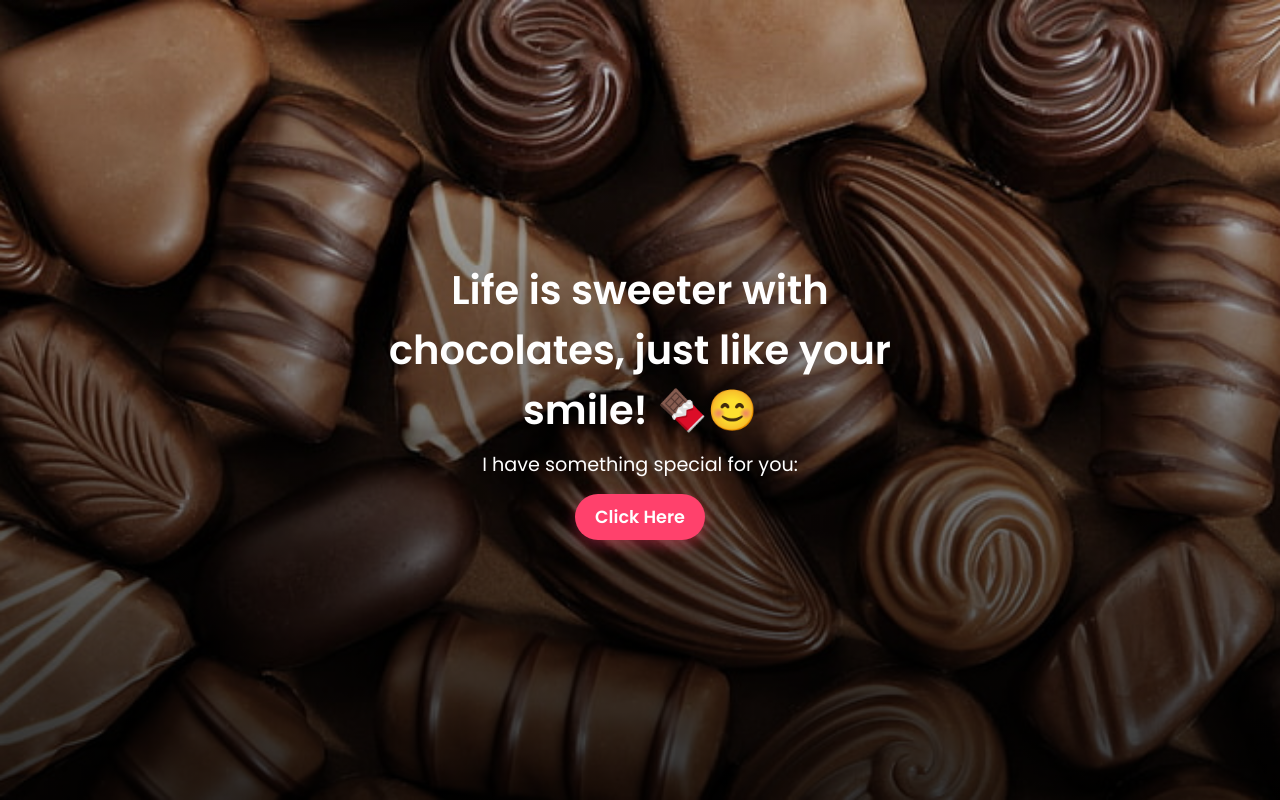
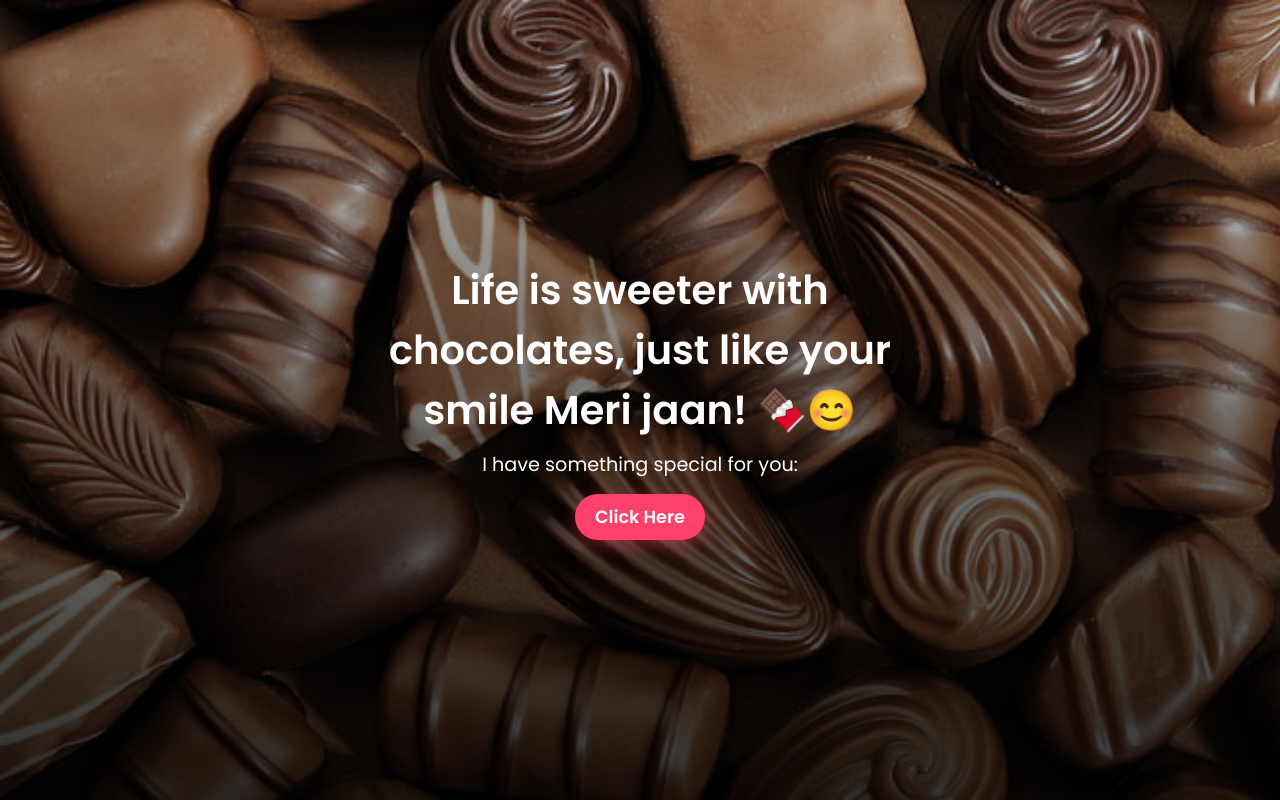
Before and after one commit to devsingh95/Project-1, a plain HTML site: page index.html in a window 1280 px wide. Drawn offline with Linux system fonts and the light colour scheme.

Commit message:
Update index.html

```diff
--- a/index.html
+++ b/index.html
@@ -10,7 +10,7 @@
 <body>
     <div class="overlay"></div>
     <div class="text">
-        <h2>Life is sweeter with chocolates, just like your smile! 🍫😊</h2>
+        <h2>Life is sweeter with chocolates, just like your smile Meri jaan! 🍫😊</h2>
         <p>I have something special for you:</p>
         <a href="new.html" class="btn">Click Here</a>
     </div>
```
